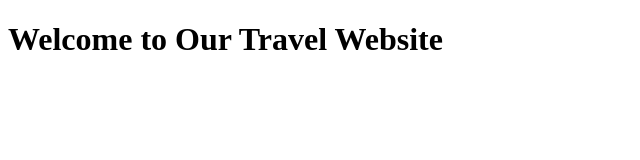
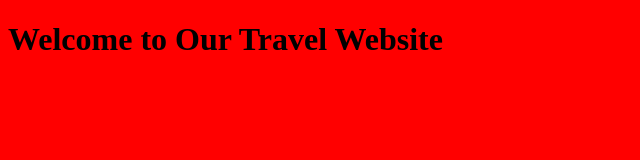
Before and after one commit to kingsleyosazee1234-hub/travel-repo, a plain HTML site: page index.html in a window 1280 px wide. Shown: the whole page, without its empty margins (0-640 px from the left). Drawn offline with Linux system fonts and the light colour scheme.

Commit message:
Updated index page

```diff
--- a/index.html
+++ b/index.html
@@ -6,7 +6,7 @@
     <title>Document</title>
     <style>
         body {
-            backgrround-color: red;
+            background-color: red;
         }
     </style>
 </head>
```
